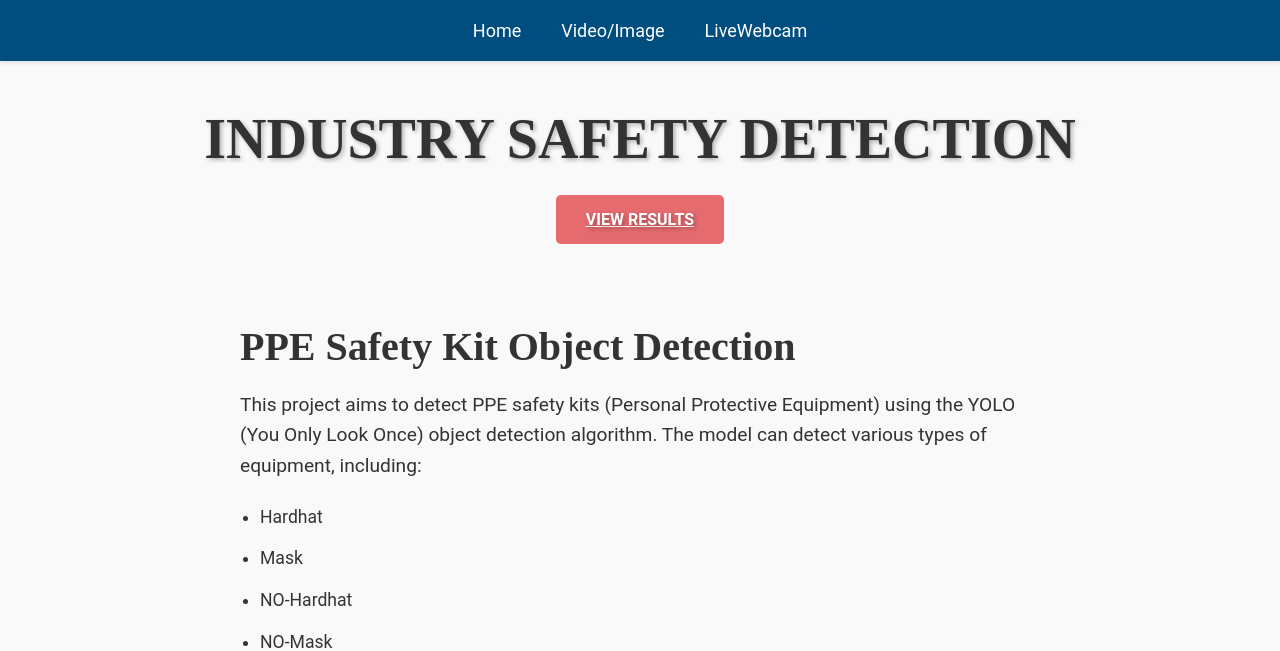
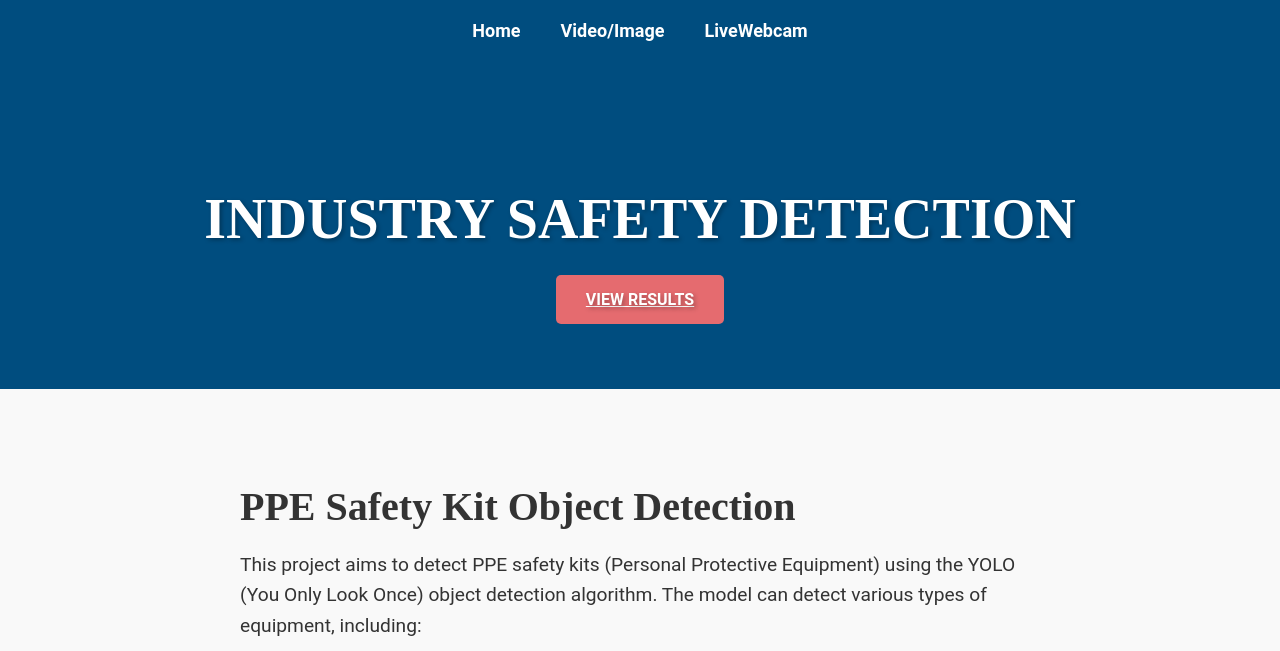
Before and after one commit to salesotomatikstbm/Object-Detection-Otomatiks, a Flask app: page / in a window 1280 px wide. Shown: the top 651 px of the page. Run offline with Flask 3, Linux system fonts and the light colour scheme.

Commit message:
first commit

```diff
--- a/templates/indexproject.html
+++ b/templates/indexproject.html
@@ -31,6 +31,7 @@
             box-shadow: 0 2px 4px rgba(0, 0, 0, 0.1);
         }
 
+        /* Navigation Bar */
         header nav ul {
             list-style: none;
             padding: 0;
@@ -47,20 +48,21 @@
         header nav ul li a {
             color: white;
             text-decoration: none;
+            font-weight: 600;
             transition: color 0.3s ease;
         }
 
         header nav ul li a:hover {
             color: #e56b6f; /* Light Red */
+            text-decoration: underline;
         }
 
         /* Main Section */
         .main-section {
-            /* background-image: url('../static/images/1.png'); */
-            /* background-size: cover; */
-            background-position: center;
-            /* padding: 80px 20px; */
+            background-color: #004d7f;
+            color: white;
             text-align: center;
+            padding: 80px 20px;
             position: relative;
             text-shadow: 2px 2px 4px rgba(0, 0, 0, 0.3);
         }
@@ -70,7 +72,6 @@
             font-weight: 700;
             margin-bottom: 20px;
             text-transform: uppercase;
-
         }
 
         .main-section p {
@@ -237,19 +238,6 @@
         <h4>Dataset</h4>
         <p>The dataset used for training this model is the PPE detection dataset available on Roboflow. It contains images of people wearing PPE equipment in various environments. </p>
 
-        <!-- <ul>
-            <li>Hardhat</li>
-            <li>Mask</li>
-            <li>NO-Hardhat</li>
-            <li>NO-Mask</li>
-            <li>NO-Safety Vest</li>
-            <li>Person</li>
-            <li>Safety Cone</li>
-            <li>Safety Vest</li>
-            <li>Machinery</li>
-            <li>Vehicle</li>
-        </ul> -->
-
         <p>The training set contains 2.6k images, the validation set contains 114 images, and the testing set contains 82 images. The input dimensions for each image are 640x640.</p><br>
     </section>
 
```
